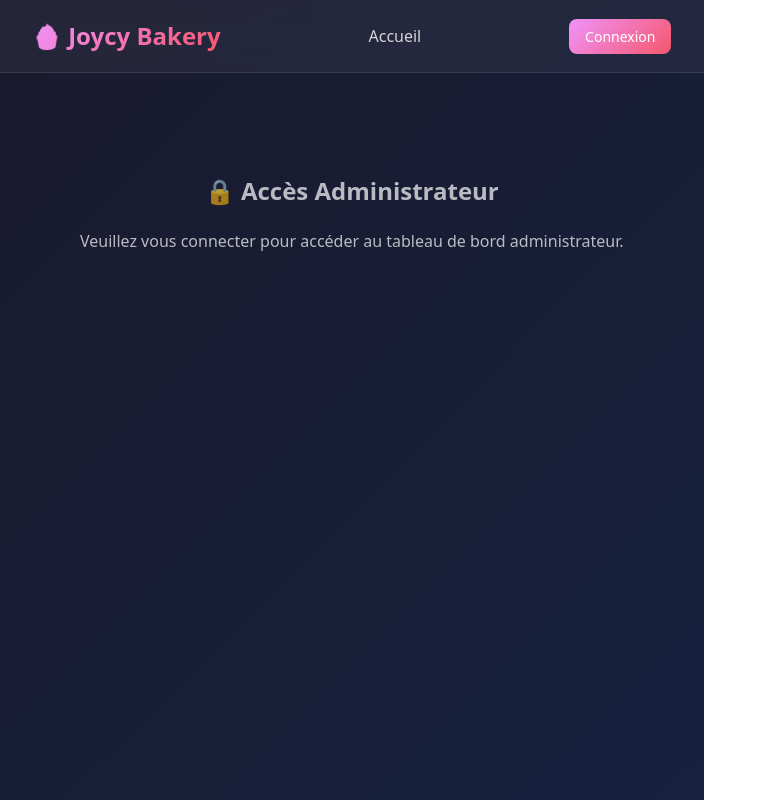
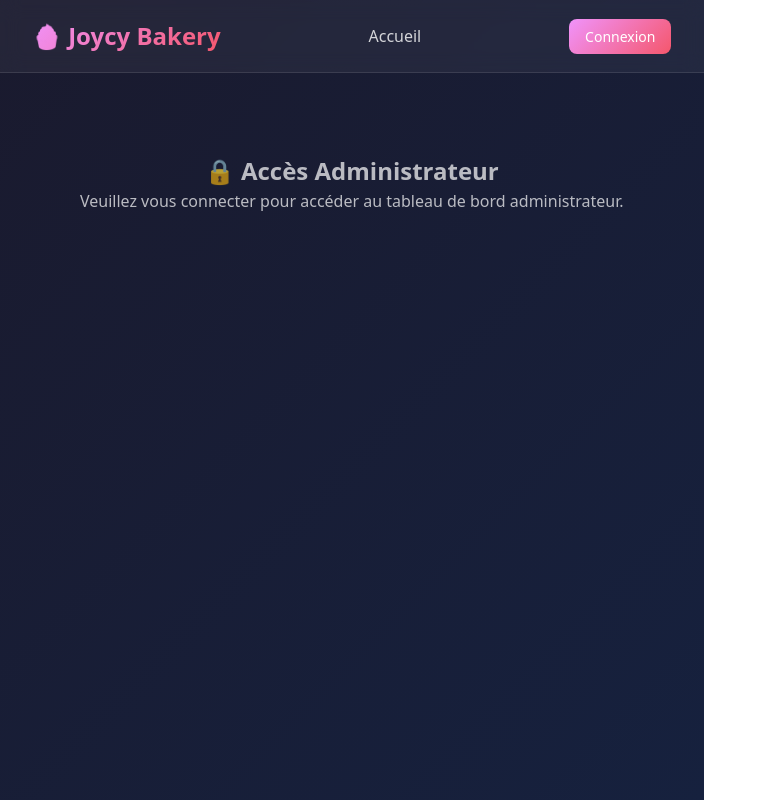
Before and after one commit to Armel-Jordan/joycy.bakery, a React (Vite) app: page /admin in a window 1280 px wide. Shown: the whole page, without its empty margins (0-767 px from the left). Built offline with nearby package versions, Linux system fonts and the light colour scheme; no server answers.

Commit message:
Force full width layout with global reset and box-sizing

```diff
--- a/src/App.css
+++ b/src/App.css
@@ -1,15 +1,25 @@
 * {
   box-sizing: border-box;
+  margin: 0;
+  padding: 0;
+}
+
+html, body {
+  width: 100%;
+  overflow-x: hidden;
 }
 
 .app {
   min-height: 100vh;
+  width: 100%;
   background: linear-gradient(135deg, #1a1a2e 0%, #16213e 100%);
 }
 
 main {
   width: 100%;
+  max-width: 100%;
   padding: 1rem;
+  box-sizing: border-box;
 }
 
 @media (min-width: 768px) {
@@ -37,6 +47,9 @@ main {
   position: sticky;
   top: 0;
   z-index: 100;
+  width: 100%;
+  max-width: 100%;
+  box-sizing: border-box;
 }
 
 .nav-brand a {
```
